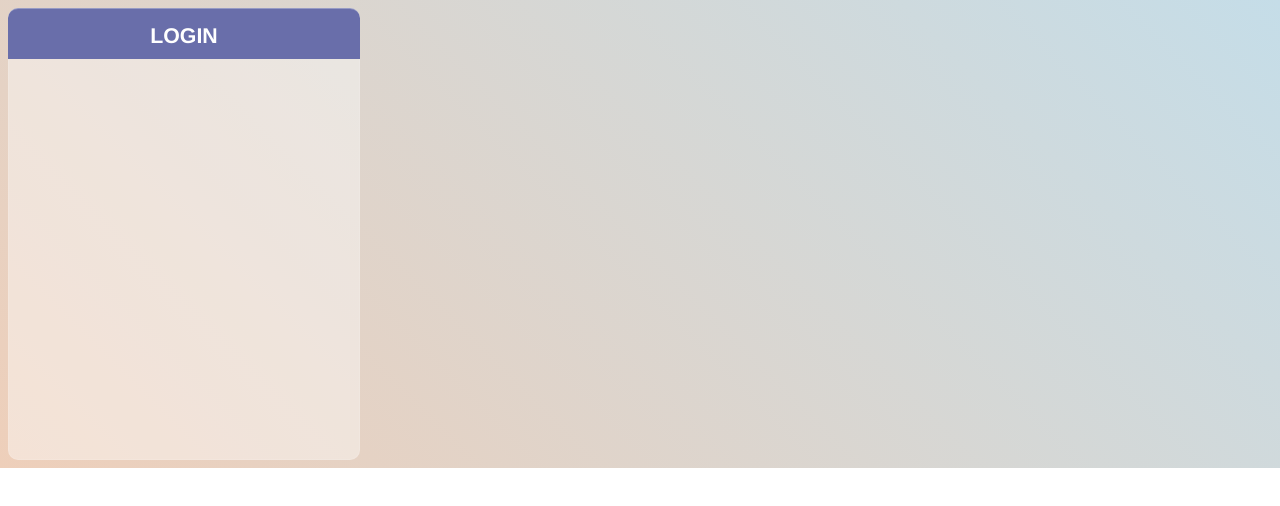
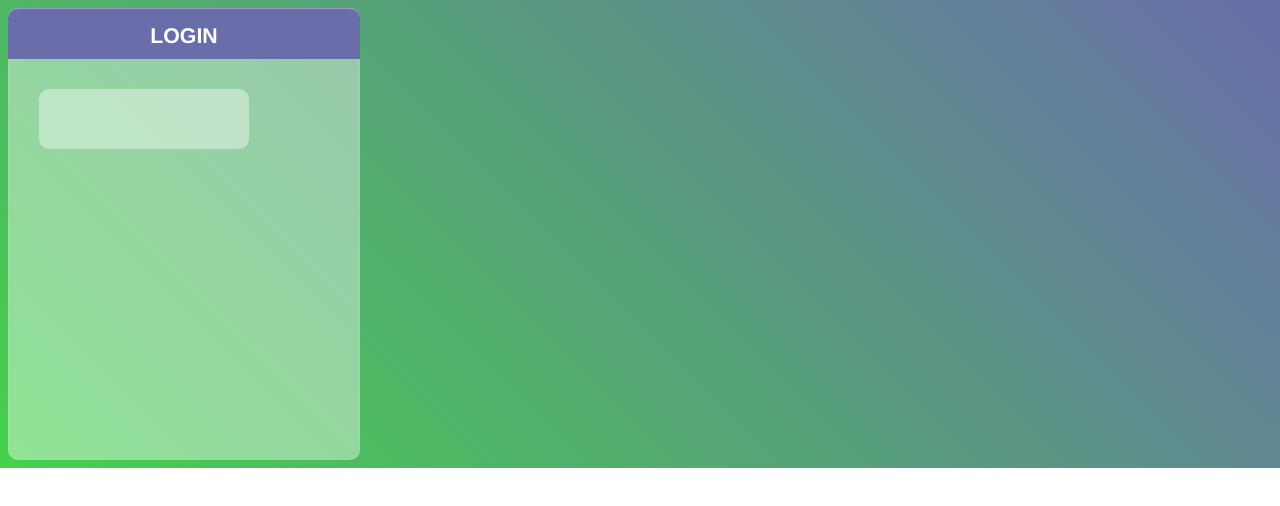
Before and after one commit to kolosov-crtweb/crtUiKit, a website: page src/index.pug in a window 1280 px wide. Drawn offline with nearby package versions, Linux system fonts and the light colour scheme; files that its build step writes are made by us from their sources.

Commit message:
create input

```diff
--- a/gulpfile.js
+++ b/gulpfile.js
@@ -14,6 +14,14 @@ gulp.task('sass', function () {
         .pipe(gulp.dest('dist'));
 });
 
+gulp.task('pug', ['sync', 'sass'], function buildHTML() {
+    return gulp.src('src/*.pug')
+        .pipe(pug({
+            pretty: true
+        }))
+        .pipe(gulp.dest('dist'));
+});
+
 gulp.task('sass:watch', function () {
     gulp.watch('./sass/**/*.scss', ['sass']);
 });
@@ -22,12 +30,4 @@ gulp.task('pug:watch', function () {
     gulp.watch('./sass/**/*.pug', ['pug']);
 });
 
-
-gulp.task('pug', ['sync', 'sass'], function buildHTML() {
-    return gulp.src('src/*.pug')
-        .pipe(pug({
-            pretty: true
-        }))
-        .pipe(gulp.dest('dist'));
-});
 gulp.task('default', ['sass', 'pug']);
--- a/src/index.pug
+++ b/src/index.pug
@@ -10,3 +10,4 @@ html
         div(class='card')
             div(class='card__header') LOGIN
             div(class='card__auth')
+                input(type="email")
--- a/src/index.scss
+++ b/src/index.scss
@@ -4,10 +4,11 @@ $primary-color: #000000;
 $background-color: #ffffff;
 $border-color: rgba($color: $background-color, $alpha: 0.1);
 $border-radius: 10px;
+$border-top: 1px solid rgba($color: $background-color, $alpha: 0.3);
 body {
     font: 100% $font-stack;
     color: $primary-color;
-    background: linear-gradient(45deg, #EECFBA, #C5DDE8) no-repeat;
+    background: linear-gradient(45deg, #45d14c, #696eaa) no-repeat;
 }
 
 .card {
@@ -31,7 +32,7 @@ body {
     vertical-align: middle;
     font-weight: bold;
     @include headerColor(#696EAA);
-    border-top: 1px solid rgba($color: $background-color, $alpha: 0.3);
+    border-top: $border-top;
     border-top-left-radius: $border-radius;
     border-top-right-radius: $border-radius;
     height: 50px;
@@ -44,3 +45,23 @@ body {
 .card__auth {
     height: 400px;
 }
+
+input {
+    border-radius: $border-radius;
+    background-color: rgba($color: $background-color, $alpha: 0.4);
+    border-top: $border-top;
+    border: none;
+    color: black;
+    width: 200px;
+    height: 50px;
+    margin: 30px;
+    color: white;
+    font-size: 14pt;
+    padding: 5px;
+}
+
+input[type="email"]::before {
+    content: "Email";
+    color: white;
+    font-size: 18pt;
+}
```
Also changed, not shown: dist/index.css, dist/index.html.
